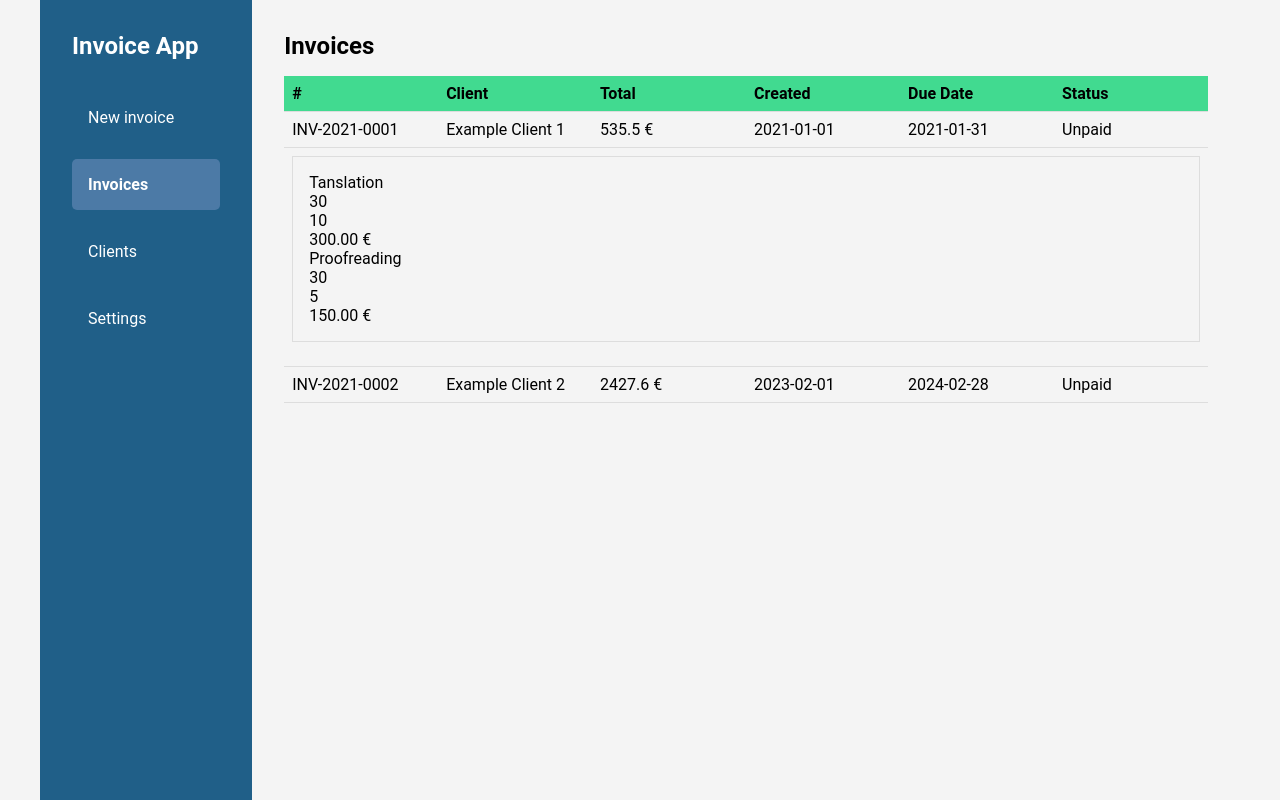
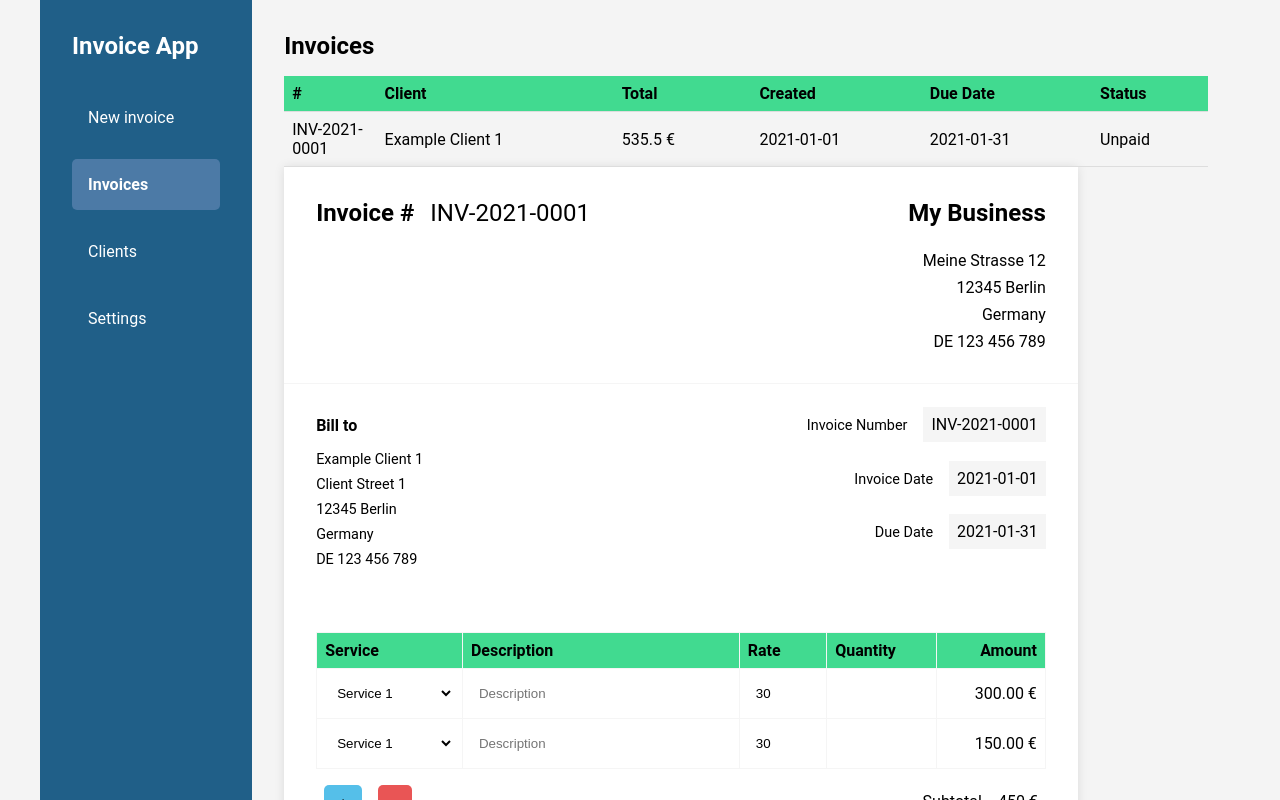
Before and after one commit to nestoririondo/invoicing-app, a React (Vite) app: page /invoices in a window 1280 px wide. Both pictures are taken after a click on the element 746 px from the left and 129 px from the top of the page. Shown: the top 800 px of the page. Built offline with nearby package versions, Linux system fonts and the light colour scheme.

Commit message:
invoice preview in invoicelist section

```diff
--- a/src/App.jsx
+++ b/src/App.jsx
@@ -82,7 +82,7 @@ function App() {
               <NewInvoice invoices={invoices} clients={clients} setInvoices={setInvoices} settings={settings}/>
             </Route>
             <Route path="/invoices">
-              <InvoiceList invoices={invoices} clients={clients}/>
+              <InvoiceList invoices={invoices} clients={clients} settings={settings}/>
             </Route>
             <Route path="/clients">
               <ClientsList clients={clients} setClients={setClients} />
--- /dev/null
+++ b/src/components/InvoiceDocument.jsx
@@ -0,0 +1,66 @@
+import React from "react";
+import "./NewInvoice.css";
+import "./invoice-templates/t1.css";
+import MyInfo from "./MyInfo";
+import ClientInfo from "./ClientInfo";
+import InvoiceTable from "./InvoiceTable";
+import InvoiceTableExtra from "./InvoiceTableExtra";
+import ContactInfo from "./ContactInfo";
+import BankInfo from "./BankInfo";
+
+const InvoiceDocument = ({ invoices, index, settings, clients }) => {
+  const thisInvoice = invoices[index];
+
+  const theClient = clients.find((client) => {
+    return client.name === thisInvoice.client;
+  })
+
+  return (
+    <>
+      <div className={`new-invoice t1`}>
+        <div className="inv-num-wrapper">
+          <p>{thisInvoice.num}</p>
+        </div>
+        <div className="my-info-wrapper"></div>
+        <MyInfo settings={settings} />
+        <div className="client-info-wrapper">
+          <ClientInfo theClient={theClient} />
+        </div>
+        <div className="invoice-info-wrapper">
+          <div className="invoice-num-wrapper">
+            <div
+              className="invoice-num"
+              type="text">{thisInvoice.num}
+            </div>
+          </div>
+          <div className="invoice-date-wrapper">
+            <div
+              className="invoice-date"
+              type="date"
+              >{thisInvoice.date.created}
+            </div>
+          </div>
+          <div className="invoice-due-wrapper">
+            <div
+              className="invoice-due"
+              type="date">
+              {thisInvoice.date.due}
+            </div>
+          </div>
+        </div>
+        <div className="invoice-table-wrapper">
+          <InvoiceTable invoice={thisInvoice} settings={settings} />
+          <InvoiceTableExtra invoice={thisInvoice} settings={settings} />
+        </div>
+        <div className="contact-wrapper">
+          <ContactInfo settings={settings} />
+        </div>
+        <div className="bank-info-wrapper">
+          <BankInfo settings={settings} />
+        </div>
+      </div>
+    </>
+  );
+};
+
+export default InvoiceDocument;
--- a/src/components/InvoiceList.css
+++ b/src/components/InvoiceList.css
@@ -14,27 +14,20 @@
 .invoice-list>table th {
     text-align: left;
     padding: 0.5rem;
-    border-bottom: 1px solid #ddd;
     background-color: #41da90;
 }
 
-.invoice-list>table td {
-    width: 100px;
-
+.invoice-list>table th:nth-child(1) {
+    width: 10%;
 }
 
-.invoice-list>table td {
+.invoice-list .invoice-item td {
     padding: 0.5rem;
     border-bottom: 1px solid #ddd;
+    border-top: 1px solid #ddd;
     cursor: pointer;
 }
 
-.invoice-list>table tr:hover {
+.invoice-item:hover {
     background-color: #ccc;
 }
-
-.expanded-view-div {
-    padding: 1rem;
-    border: 1px solid #ddd;
-    margin-bottom: 1rem;
-}
--- a/src/components/InvoiceList.jsx
+++ b/src/components/InvoiceList.jsx
@@ -1,7 +1,8 @@
 import { useState } from "react";
 import "./InvoiceList.css";
+import InvoiceDocument from "./InvoiceDocument";
 
-const InvoiceList = ({ invoices, clients }) => {
+const InvoiceList = ({ invoices, clients, settings }) => {
   const [expandView, setExpandView] = useState([]);
 
   const handleToggle = (index) => {
@@ -14,7 +15,7 @@ const InvoiceList = ({ invoices, clients }) => {
     <div className="invoice-list">
       <h2>Invoices</h2>
       <table>
-        <tr>
+        <tr className="invoice-heading">
           <th>#</th>
           <th>Client</th>
           <th>Total</th>
@@ -51,7 +52,8 @@ const InvoiceList = ({ invoices, clients }) => {
                 <tr>
                   <td colSpan="6">
                     <div className="expanded-view-div">
-                      {invoice.services.map((service, index) => {
+                      {
+                        /* {invoice.services.map((service, index) => {
                         return (
                           <div key={index}>
                             <p>{service.service}</p>
@@ -63,7 +65,14 @@ const InvoiceList = ({ invoices, clients }) => {
                             </p>
                           </div>
                         );
-                      })}
+                      })} */
+                        <InvoiceDocument
+                          invoices={invoices}
+                          index={index}
+                          clients={clients}
+                          settings={settings}
+                        />
+                      }
                     </div>
                   </td>
                 </tr>
--- a/src/components/invoice-templates/t1.css
+++ b/src/components/invoice-templates/t1.css
@@ -113,7 +113,12 @@
   margin-bottom: 0.5rem;
   margin-right: 1rem;
 }
-
+.t1 .invoice-num-wrapper div,
+.t1 .invoice-date-wrapper div,
+.t1 .invoice-due-wrapper div {
+  display:inline;
+  margin-right: ;
+}
 .t1 .invoice-date-wrapper::before {
   content: "Invoice Date";
   margin-top: 0.5rem;
@@ -128,6 +133,7 @@
   font-size: 1rem;
   background-color: var(--light-gray);
 }
+
 
 .t1 .invoice-due-wrapper::before {
   content: "Due Date";
--- a/src/components/invoice-templates/t2.css
+++ b/src/components/invoice-templates/t2.css
@@ -1,6 +1,6 @@
 .t2 {
   --light-gray: #f5f5f5;
-  --secondary-color: #71acdf;
+  --secondary-color: #6dc4dc;
   display: grid;
   grid-template-columns: repeat(5, 1fr);
   grid-template-rows: repeat(5, 1fr);
@@ -171,10 +171,10 @@
   width: 20%;
 }
 .t2 .invoice-table tr th:nth-child(3) {
-  width: 12%;
+width: 12%;
 }
 .t2 .invoice-table tr th:nth-child(4) {
-  width: 15%;
+width: 15%;
 }
 
 .t2 .invoice-table tr th:nth-child(5) {
@@ -204,27 +204,6 @@
   padding: 0.5rem;
 }
 
-.add-table-row-btn {
-  margin-top: 1rem;
-  display: inline-block;
-  width: auto;
-  padding: 10px;
-  border: 1px solid #ddd;
-  border-radius: 5px;
-  background-color: #55bfe9;
-  cursor: pointer;
-  &:hover {
-    background-color: #4aa9d6;
-  }
-  &:active {
-    background-color: #3e93c3;
-  }
-}
-
-.invisible {
-  display: none;
-}
-
 .t2 .invoice-table-extra {
   width: 100%;
   border-collapse: collapse;
@@ -234,16 +213,57 @@
   display: grid;
   gap: 1rem;
 }
-.t2 .invoice-table-extra .subtotal::before {
+.t2 .invoice-table-extra .subtotal {
+  display: flex;
+  justify-content: space-between;
+  align-items: baseline;
+  border-bottom: 1px solid var(--light-gray);
+  padding: 0 0.5rem 0 0.5rem;
+}
+
+.t2 tr.subtotal{
+  /* height: 0rem; */
+}
+
+.t2 .invoice-table-extra .subtotal .subtotal-label::before {
   content: "Subtotal";
   margin-right: 1rem;
 }
-.t2 .invoice-table-extra .subtotal {
-  display: flex;
-  justify-content: flex-end;
-  align-items: center;
-  border-bottom: 1px solid var(--light-gray);
-  padding: 0.5rem;
+
+.t2 button.add-table-row-btn {
+  margin-top: 0;
+  padding: 10px 15px;
+  font-weight: bold;
+  border: none;
+  border-radius: 5px;
+  background-color: #55bfe9;
+  cursor: pointer;
+  &:hover {
+      background-color: #4aa9d6;
+  }
+  &:active {
+      background-color: #3e93c3;
+  }
+}
+
+.t2 button.remove-table-row-btn {
+  margin: 0 0 0 1rem;
+  padding: 10px 15px;
+  font-weight: bold;
+  border: none;
+  border-radius: 5px;
+  background-color: #e95555;
+  cursor: pointer;
+  &:hover {
+      background-color: #d64f4f;
+  }
+  &:active {
+      background-color: #c33e3e;
+  }
+}
+
+.invisible {
+  display: none;
 }
 
 .t2 .invoice-table-extra .tax td::before {
```
